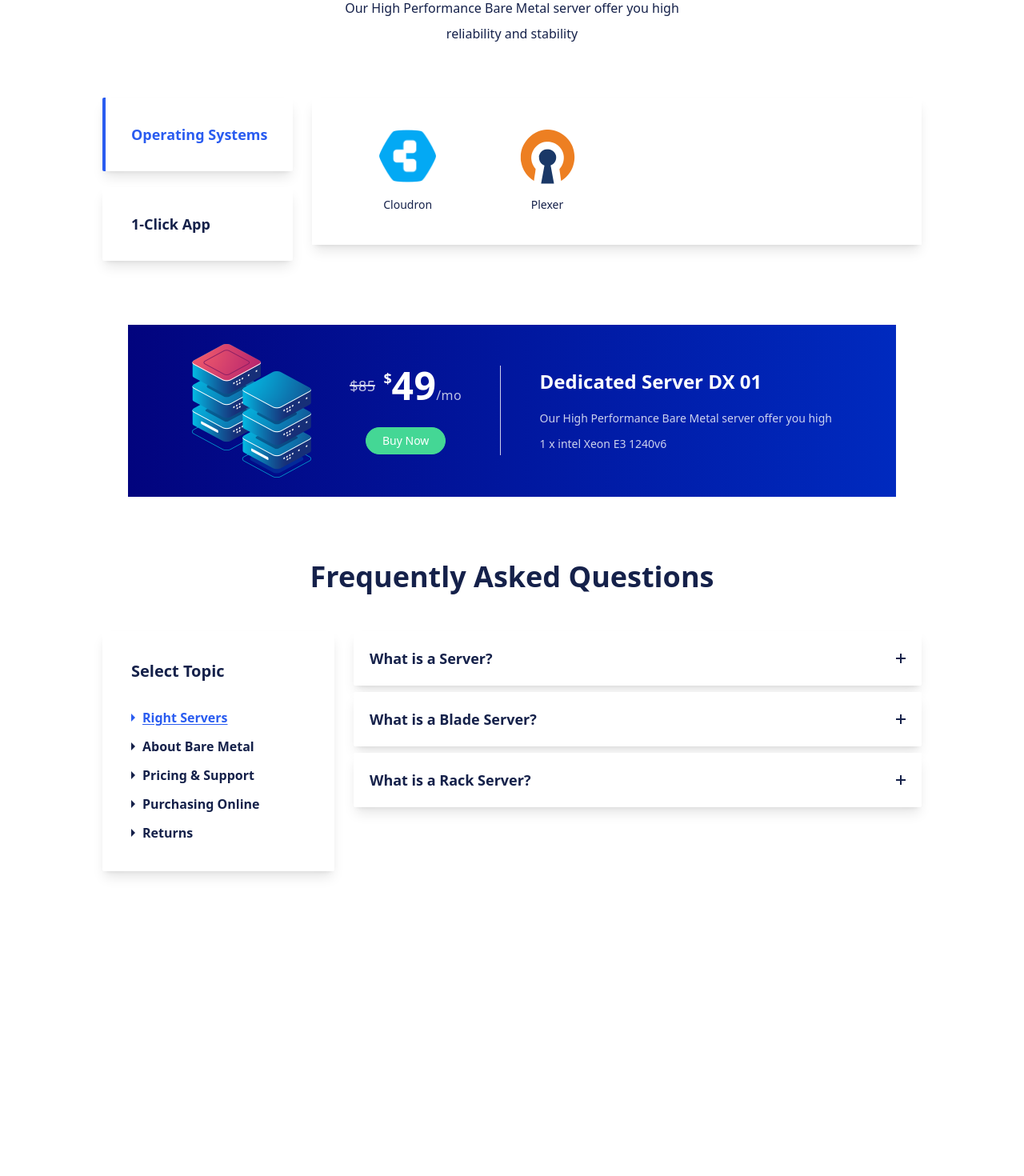
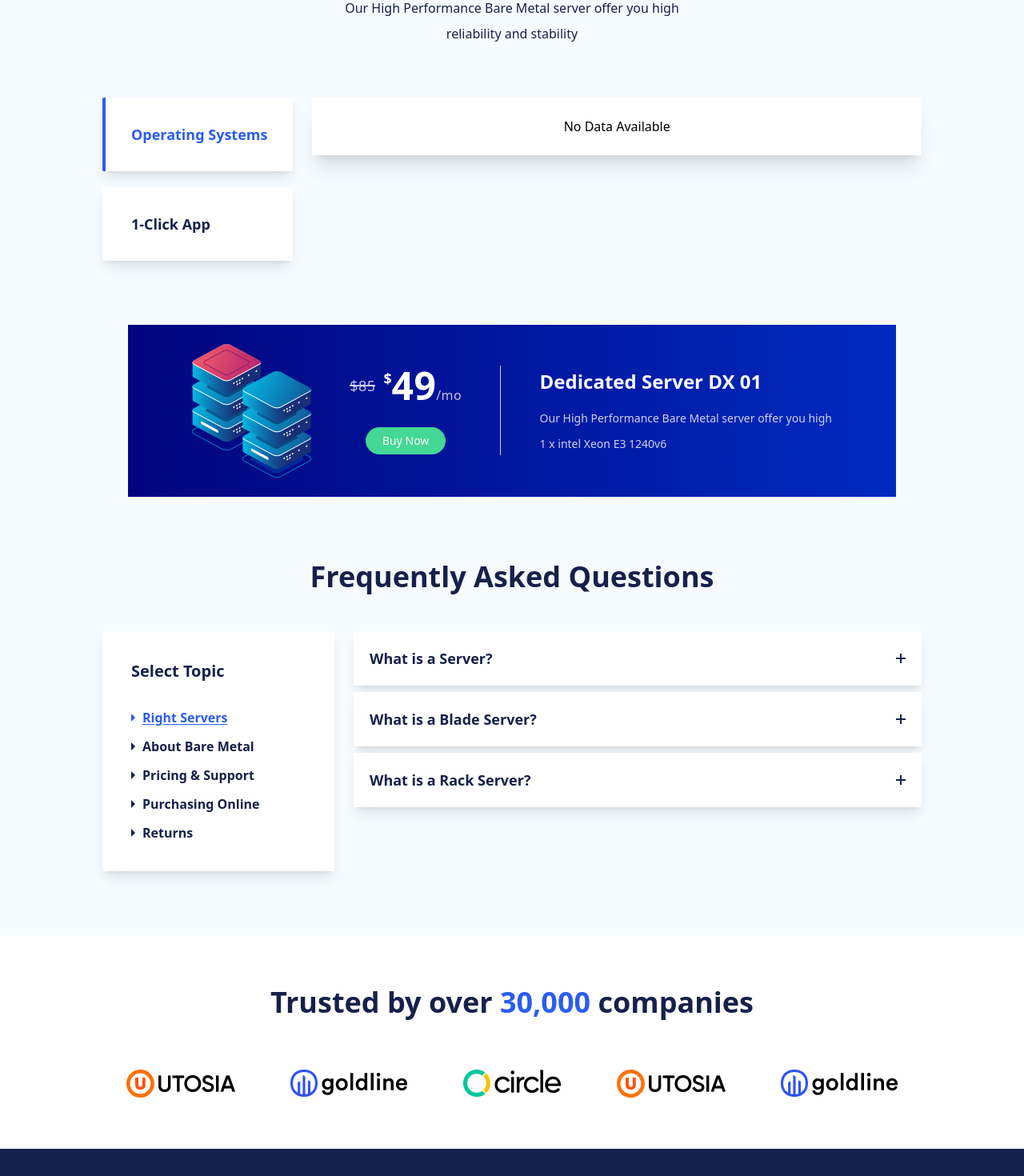
Before and after one commit to shovasarker/rigtht-servers-with-react, a React (Create React App) app: page / in a window 1280 px wide. Shown: the part 4640-6110 px from the top of the page at 80% size. Before the commit the page ends 5809 px from the top, so only its background shows below. Built offline with nearby package versions, Linux system fonts and the light colour scheme.

Commit message:
Client Section added and Refactored and also Footer Section added

```diff
--- a/src/App.js
+++ b/src/App.js
@@ -2,7 +2,7 @@ import HomePage from './pages/HomePage'
 
 function App() {
   return (
-    <div>
+    <div className='bg-bodyBg'>
       <HomePage />
     </div>
   )
--- a/src/data.js
+++ b/src/data.js
@@ -462,18 +462,7 @@ export const DISTRIBUTION_SECTION_DATA = {
     'Our High Performance Bare Metal server offer you high <br> reliability and stability',
   sideMenu: ['Operating Systems', '1-Click App'],
   mainData: [
-    [
-      {
-        id: 1,
-        imgUrl: './images/cloudron1.png',
-        text: 'Cloudron',
-      },
-      {
-        id: 2,
-        imgUrl: './images/plexer1.png',
-        text: 'Plexer',
-      },
-    ],
+    [],
     [
       {
         id: 1,
@@ -538,3 +527,14 @@ export const DISTRIBUTION_SECTION_DATA = {
     ],
   ],
 }
+
+export const CLIENT_SECTION_DATA = {
+  numberOfClients: '30,000',
+  imageUrls: [
+    './images/utosia-logo.png',
+    './images/gold-line-logo.png',
+    './images/circle-logo.png',
+    './images/utosia-logo.png',
+    './images/gold-line-logo.png',
+  ],
+}
--- a/src/pages/HomePage/index.jsx
+++ b/src/pages/HomePage/index.jsx
@@ -1,5 +1,6 @@
 import React from 'react'
 import Header from '../../components/Header'
+import FooterSection from '../../sections/FooterSection'
 import MainSection from '../../sections/MainSection'
 
 const HomePage = () => {
@@ -7,6 +8,7 @@ const HomePage = () => {
     <div>
       <Header />
       <MainSection />
+      <FooterSection />
     </div>
   )
 }
--- /dev/null
+++ b/src/sections/ClientSection/index.jsx
@@ -0,0 +1,27 @@
+import React from 'react'
+import { CLIENT_SECTION_DATA } from '../../data'
+
+const ClientSection = () => {
+  const { numberOfClients, imageUrls } = CLIENT_SECTION_DATA
+  return (
+    <section className='bg-white'>
+      <div className='container py-16 px-8 lg:px-16 xl:px-32'>
+        <h1 className='text-center text-3xl leading-loose md:text-4xl  font-bold text-title mb-16'>
+          Trusted by over{' '}
+          <span className='text-btnBlue'>{numberOfClients}</span> companies
+        </h1>
+        <div className='flex justify-evenly items-center flex-wrap gap-10'>
+          {imageUrls.length > 0 ? (
+            imageUrls?.map((url, i) => {
+              return <img key={i} src={url} alt='Client Logo' />
+            })
+          ) : (
+            <div>No urls available</div>
+          )}
+        </div>
+      </div>
+    </section>
+  )
+}
+
+export default ClientSection
--- /dev/null
+++ b/src/sections/FooterSection/index.jsx
@@ -0,0 +1,7 @@
+import React from 'react'
+
+const FooterSection = () => {
+  return <footer class='bg-title h-96 w-full'></footer>
+}
+
+export default FooterSection
--- a/src/sections/MainSection/index.jsx
+++ b/src/sections/MainSection/index.jsx
@@ -1,4 +1,5 @@
 import React from 'react'
+import ClientSection from '../ClientSection'
 import ConfigurationSection from '../ConfigurationSection'
 import DistributionSection from '../DistributionSection'
 import FaqSection from '../FaqSection'
@@ -19,6 +20,7 @@ const MainSection = () => {
       <DistributionSection />
       <MiddleBannerSection />
       <FaqSection />
+      <ClientSection />
     </main>
   )
 }
```
